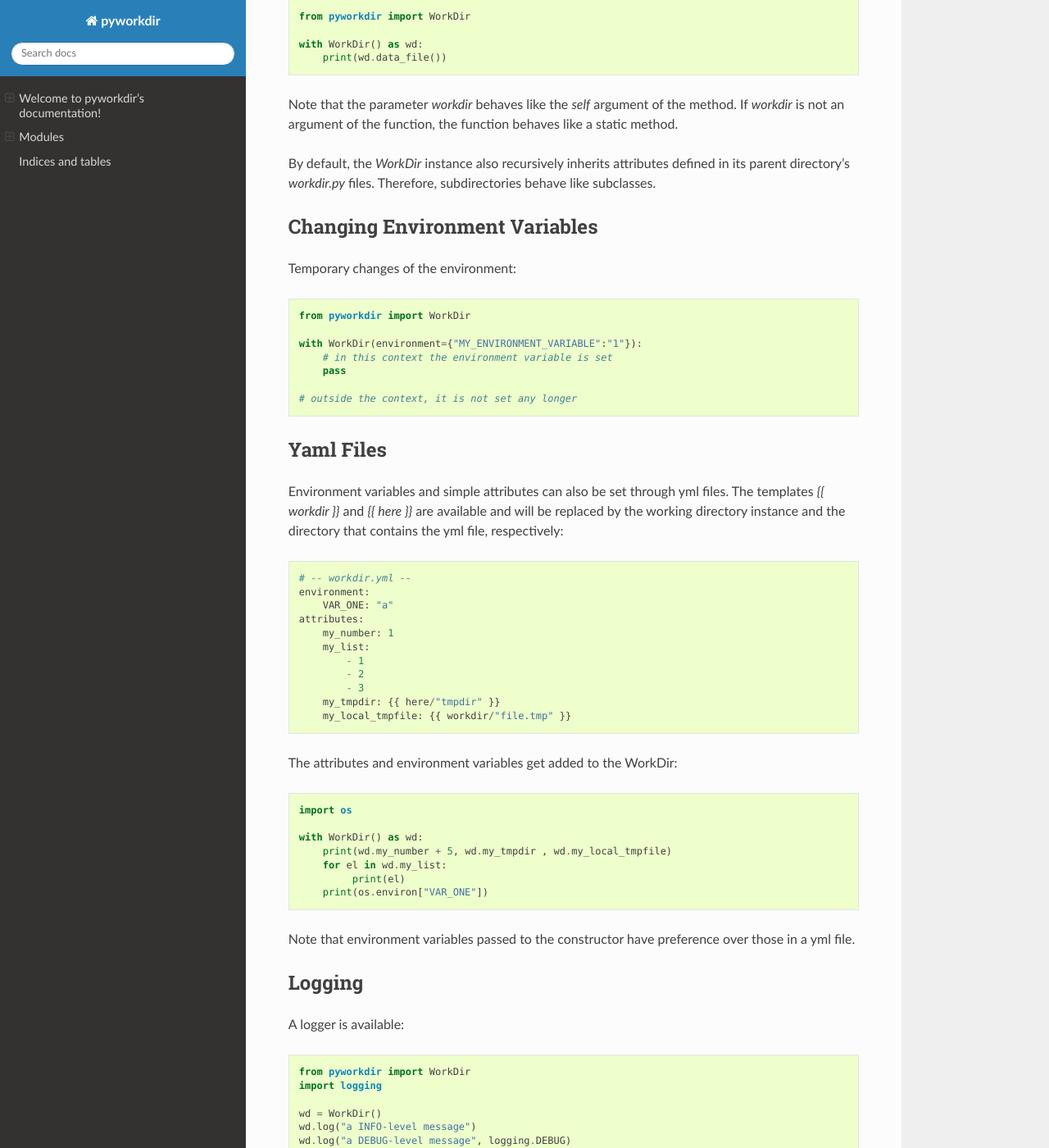
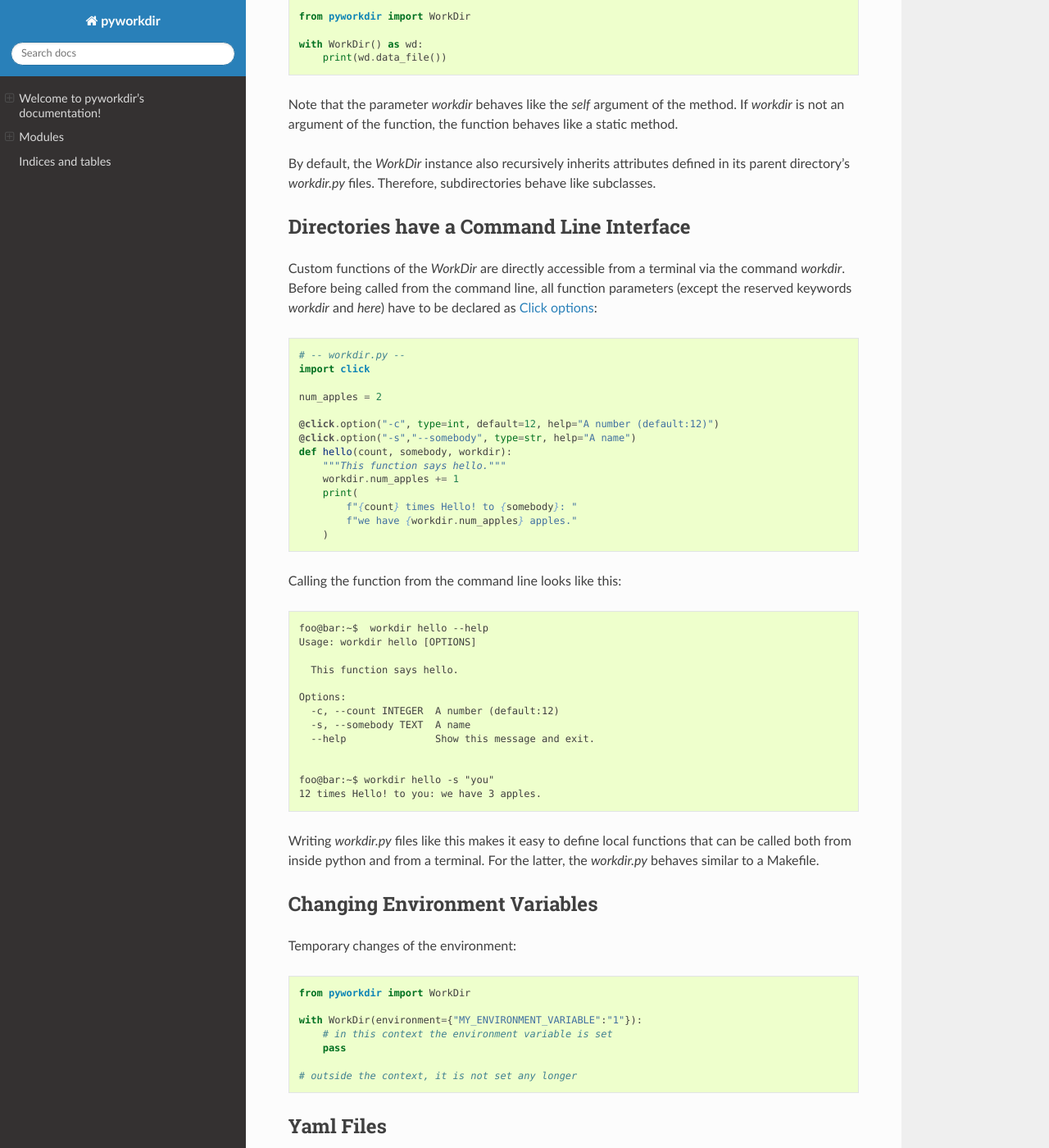
Before and after one commit to Olllom/pyworkdir, a Sphinx documentation site: the page built from docs/index.rst, in a window 1280 px wide and 1400 px high, scrolled down 788 px. Shown: the whole window at 82% size. Built offline with Sphinx 7.4.7 and the Read the Docs theme 2.0.0, drawn with Linux system fonts in a browser that asks for light colours.

Commit message:
Document command-line support.

```diff
--- a/docs/environment.yml
+++ b/docs/environment.yml
@@ -9,3 +9,4 @@ dependencies:
     - sphinxcontrib-bibtex
     - pyyaml
     - jinja2
+    - click
--- a/docs/index.rst
+++ b/docs/index.rst
@@ -54,6 +54,50 @@ an argument of the function, the function behaves like a static method.
 By default, the `WorkDir` instance also recursively inherits attributes defined
 in its parent directory's `workdir.py` files.
 Therefore, subdirectories behave like subclasses.
+
+Directories have a Command Line Interface
+-----------------------------------------
+
+Custom functions of the `WorkDir` are directly accessible from a terminal via the command `workdir`.
+Before being called from the command line, all function parameters (except the reserved keywords `workdir` and `here`)
+have to be declared as `Click options`_::
+
+    # -- workdir.py --
+    import click
+
+    num_apples = 2
+
+    @click.option("-c", type=int, default=12, help="A number (default:12)")
+    @click.option("-s","--somebody", type=str, help="A name")
+    def hello(count, somebody, workdir):
+        """This function says hello."""
+        workdir.num_apples += 1
+        print(
+            f"{count} times Hello! to {somebody}: "
+            f"we have {workdir.num_apples} apples."
+        )
+
+Calling the function from the command line looks like this::
+
+    foo@bar:~$  workdir hello --help
+    Usage: workdir hello [OPTIONS]
+
+      This function says hello.
+
+    Options:
+      -c, --count INTEGER  A number (default:12)
+      -s, --somebody TEXT  A name
+      --help               Show this message and exit.
+
+
+    foo@bar:~$ workdir hello -s "you"
+    12 times Hello! to you: we have 3 apples.
+
+
+Writing `workdir.py` files like this makes it easy to define local functions that can be called both from inside python
+and from a terminal. For the latter, the `workdir.py` behaves similar to a Makefile.
+
+.. _Click options: https://click.palletsprojects.com/options/
 
 Changing Environment Variables
 ------------------------------
--- a/pyworkdir/__init__.py
+++ b/pyworkdir/__init__.py
@@ -11,5 +11,5 @@ __git_revision__ = versions['full-revisionid']
 del get_versions, versions
 
 # Add imports here
-from pyworkdir.util import WorkDirException, recursively_get_filenames, add_method
+from pyworkdir.util import WorkDirException, recursively_get_filenames, add_function
 from pyworkdir.workdir import WorkDir
```
Also changed, not shown: README.md (+47 -0 lines), 5 other files.
